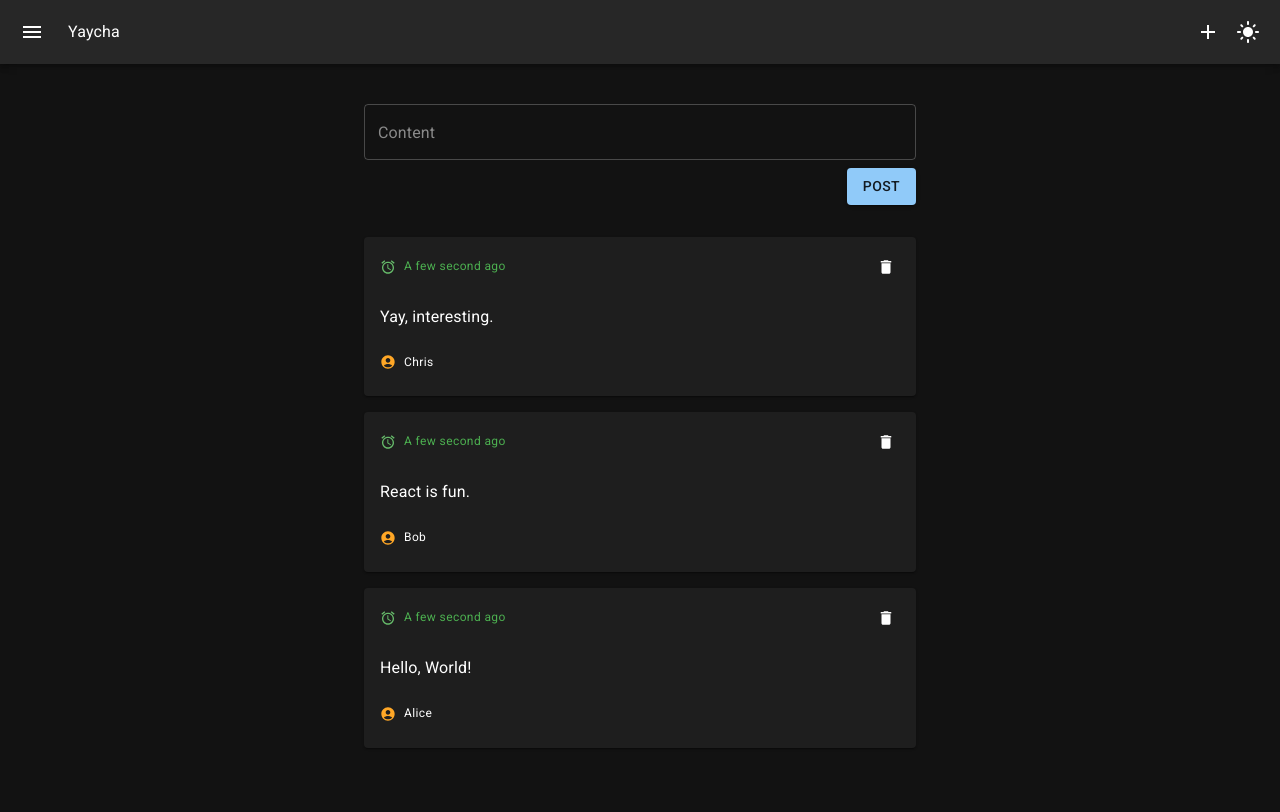
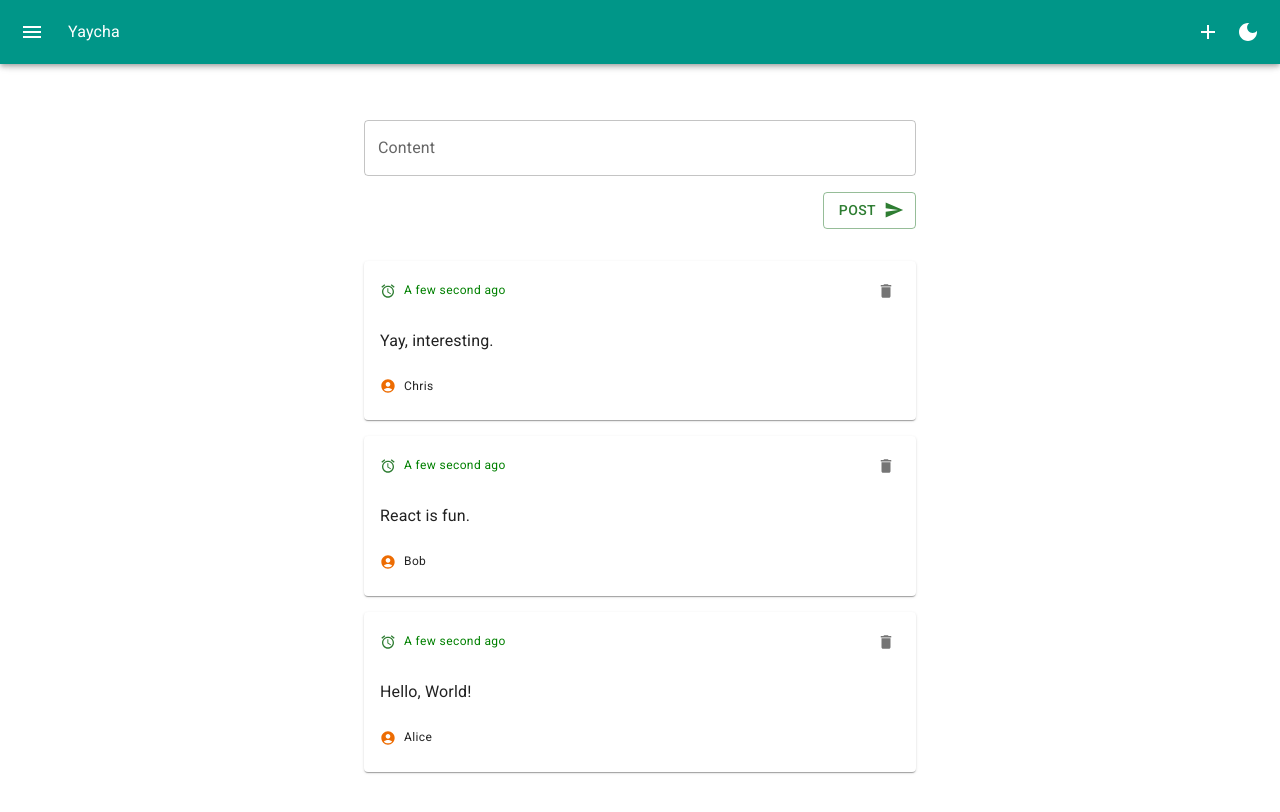
Before and after one commit to YanMyoAung2510/yaycha, a React (Vite) app: page / in a window 1280 px wide. Both pictures are taken after a click on the button 1208 px from the left and 32 px from the top of the page. Shown: the top 812 px of the page. Built offline with nearby package versions, Linux system fonts and the light colour scheme.

Commit message:
material ui theme

```diff
--- a/src/App.jsx
+++ b/src/App.jsx
@@ -21,7 +21,7 @@ export default function App() {
   };
   console.log(data);
   return (
-    <Box>
+    <Box sx={{ height: "2000px" }}>
       <Header />
       <Container maxWidth="sm" sx={{ mt: 5 }}>
         {showForm && <Form add={add} />}
--- a/src/ThemedApp.jsx
+++ b/src/ThemedApp.jsx
@@ -1,20 +1,32 @@
-import { useState, createContext, useContext } from "react";
+import { useState, createContext, useContext, useMemo } from "react";
 import { CssBaseline, ThemeProvider, createTheme } from "@mui/material";
 import App from "./App";
-const theme = createTheme({
-  palette: {
-    mode: "dark",
-  },
-});
+import { brown, deepPurple, grey, red, teal } from "@mui/material/colors";
+
 export const AppContext = createContext();
 export function useApp() {
   return useContext(AppContext);
 }
 export default function ThemedApp() {
+  const [mode, setMode] = useState("light");
   const [showForm, setShowForm] = useState(false);
+
+  const theme = useMemo(() => {
+    return createTheme({
+      palette: {
+        mode,
+        primary: teal,
+        banner: mode === "dark" ? grey[800] : grey[200],
+        text: {
+          fade: grey[500],
+        },
+      },
+    });
+  }, [mode]);
+
   return (
     <ThemeProvider theme={theme}>
-      <AppContext.Provider value={{ showForm, setShowForm }}>
+      <AppContext.Provider value={{ showForm, setShowForm, mode, setMode }}>
         <App />
         <CssBaseline />
       </AppContext.Provider>
--- a/src/components/Form.jsx
+++ b/src/components/Form.jsx
@@ -1,5 +1,14 @@
 import { useRef } from "react";
-import { Box, TextField, Button } from "@mui/material";
+import {
+  Box,
+  Button,
+  FormControl,
+  InputLabel,
+  OutlinedInput,
+} from "@mui/material";
+import { Send as SendIcon } from "@mui/icons-material";
+// import { green } from "@mui/material/colors";
+
 export default function Form({ add }) {
   const contentRef = useRef();
   return (
@@ -12,15 +21,30 @@ export default function Form({ add }) {
       }}
     >
       <Box sx={{ mb: 4, textAlign: "right" }}>
-        <TextField
+        {/* <TextField
           inputRef={contentRef}
           type="text"
           placeholder="Content"
           fullWidth
           multiline
           sx={{ mb: 1, overflow: "hidden" }}
-        />
-        <Button variant="contained" type="submit">
+        /> */}
+        <FormControl fullWidth sx={{ my: 2 }}>
+          <InputLabel htmlFor="component-outlined">Content</InputLabel>
+          <OutlinedInput
+            inputRef={contentRef}
+            color="success"
+            id="component-outlined"
+            defaultValue=""
+            label="Content"
+          />
+        </FormControl>
+        <Button
+          color="success"
+          variant="outlined"
+          type="submit"
+          endIcon={<SendIcon />}
+        >
           Post
         </Button>
       </Box>
--- a/src/components/Header.jsx
+++ b/src/components/Header.jsx
@@ -4,11 +4,12 @@ import {
   Menu as MenuIcon,
   Add as AddIcon,
   LightMode as LightModeIcon,
+  DarkMode as DarkModeIcon,
 } from "@mui/icons-material";
 export default function Header() {
-  const { showForm, setShowForm } = useApp();
+  const { showForm, setShowForm, mode, setMode } = useApp();
   return (
-    <AppBar position="static">
+    <AppBar position="sticky">
       <Toolbar>
         <IconButton color="inherit" edge="start">
           <MenuIcon />
@@ -18,9 +19,26 @@ export default function Header() {
           <IconButton color="inherit" onClick={() => setShowForm(!showForm)}>
             <AddIcon />
           </IconButton>
-          <IconButton color="inherit" edge="end">
+          {/* <IconButton color="inherit" edge="end">
             <LightModeIcon />
-          </IconButton>
+          </IconButton> */}
+          {mode === "dark" ? (
+            <IconButton
+              color="inherit"
+              edge="end"
+              onClick={() => setMode("light")}
+            >
+              <LightModeIcon />
+            </IconButton>
+          ) : (
+            <IconButton
+              color="inherit"
+              edge="end"
+              onClick={() => setMode("dark")}
+            >
+              <DarkModeIcon />
+            </IconButton>
+          )}
         </Box>
       </Toolbar>
     </AppBar>
--- a/src/components/Item.jsx
+++ b/src/components/Item.jsx
@@ -25,7 +25,7 @@ export default function Item({ item, remove }) {
             }}
           >
             <TimeIcon fontSize="10" color="success" />
-            <Typography variant="caption" sx={{ color: green[500] }}>
+            <Typography variant="caption" sx={{ color: "green" }}>
               A few second ago
             </Typography>
           </Box>
```
